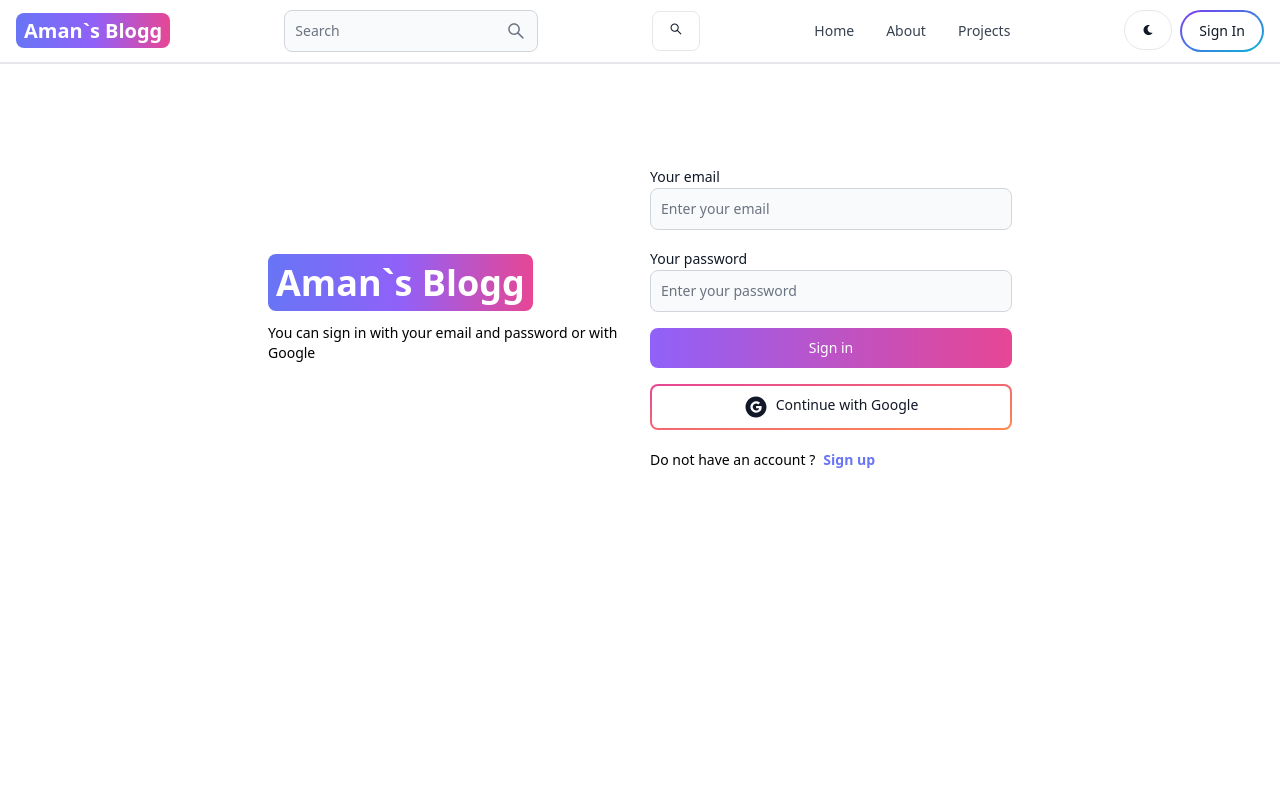
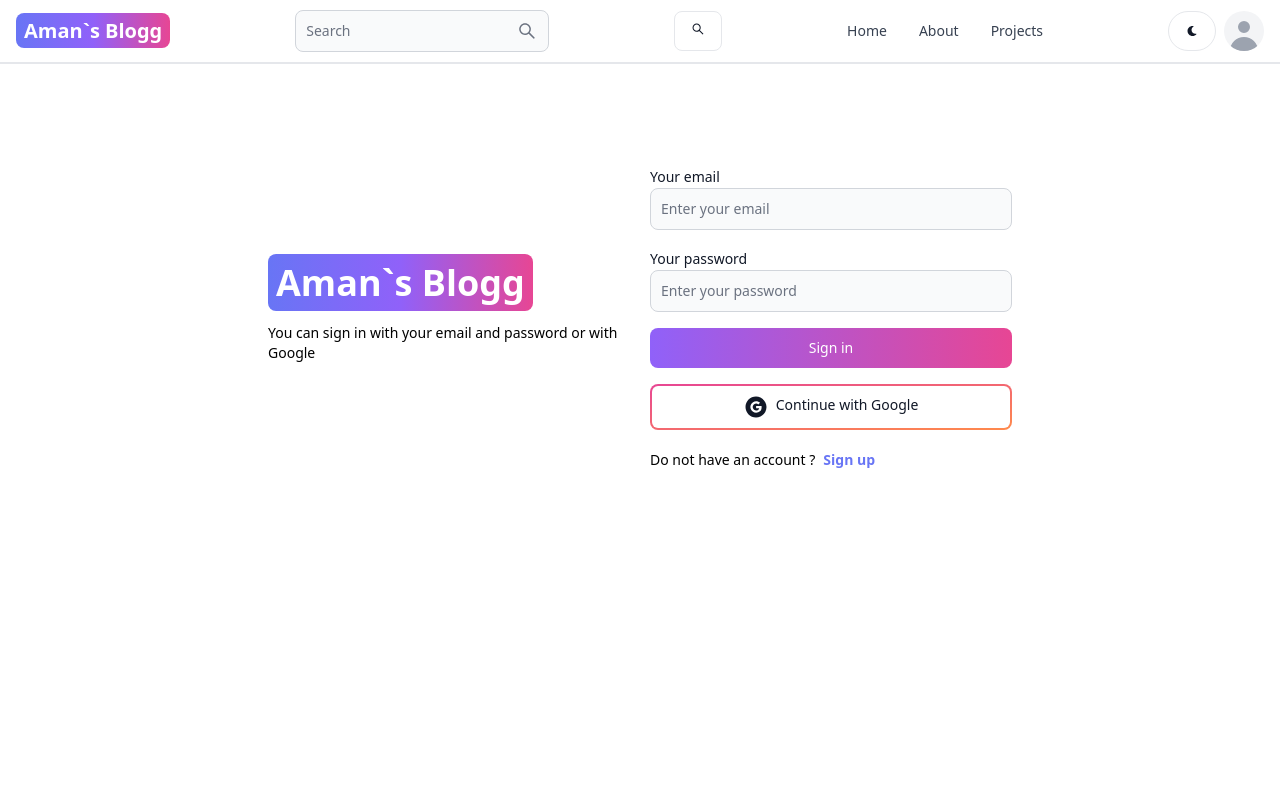
Before and after one commit to Aman06-tech/Blogg, a React (Vite) app in the folder client/: page /sign-in in a window 1280 px wide. Shown: the top 800 px of the page. Built offline with nearby package versions, Linux system fonts and the light colour scheme; no server answers.

Commit message:
creating avatar for sign in

```diff
--- a/client/src/components/Header.jsx
+++ b/client/src/components/Header.jsx
@@ -1,10 +1,12 @@
-import { Button, Navbar, TextInput } from "flowbite-react";
+import { Avatar, Button, Dropdown, Navbar, TextInput } from "flowbite-react";
 import { Link, useLocation } from "react-router-dom";
 import { AiOutlineSearch } from "react-icons/ai";
 import { FaMoon } from "react-icons/fa";
+import { useSelector } from "react-redux";
 
 export default function Header() {
   const path = useLocation().pathname;
+  const CurrentUser = useSelector((state) => state.user);
   return (
     <Navbar className="border-b-2">
       <Link
@@ -30,11 +32,33 @@
         <Button className="w-12 h-10 hidden sm:inline" color="gray" pill>
           <FaMoon />
         </Button>
-        <Link to="sign-in">
-          <Button gradientDuoTone="purpleToBlue" outline pill>
-            Sign In
-          </Button>
-        </Link>
+        {CurrentUser ? (
+          <Dropdown
+            arrowIcon={false}
+            inline
+            label={
+              <Avatar alt="user" img={CurrentUser.profilePicture} rounded />
+            }
+          >
+            <Dropdown.Header>
+              <span className="block text-sm">@{CurrentUser.username}</span>
+              <span className="block text-sm font-medium truncate">
+                @{CurrentUser.email}
+              </span>
+            </Dropdown.Header>
+            <Link to={"/dashboard?tab=profile"}>
+              <Dropdown.Item>Profile</Dropdown.Item>
+            </Link>
+            <Dropdown.Divider />
+            <Dropdown.Item></Dropdown.Item>Sign Out
+          </Dropdown>
+        ) : (
+          <Link to="sign-in">
+            <Button gradientDuoTone="purpleToBlue" outline pill>
+              Sign In
+            </Button>
+          </Link>
+        )}
         <Navbar.Toggle />
       </div>
       <Navbar.Collapse>
--- a/client/src/components/OAuth.jsx
+++ b/client/src/components/OAuth.jsx
@@ -22,7 +22,7 @@
                 body:JSON.stringify({
                     email:resultsFromGoogle.user.email,
                     name:resultsFromGoogle.user.displayName,
-                    image:resultsFromGoogle.user.photoURL,
+                    googlePhotoUrl:resultsFromGoogle.user.photoURL,
             }),
         })
         const data= await res.json()
```
Also changed, not shown: 1 other file (tests, documents, lock files or other folders).
